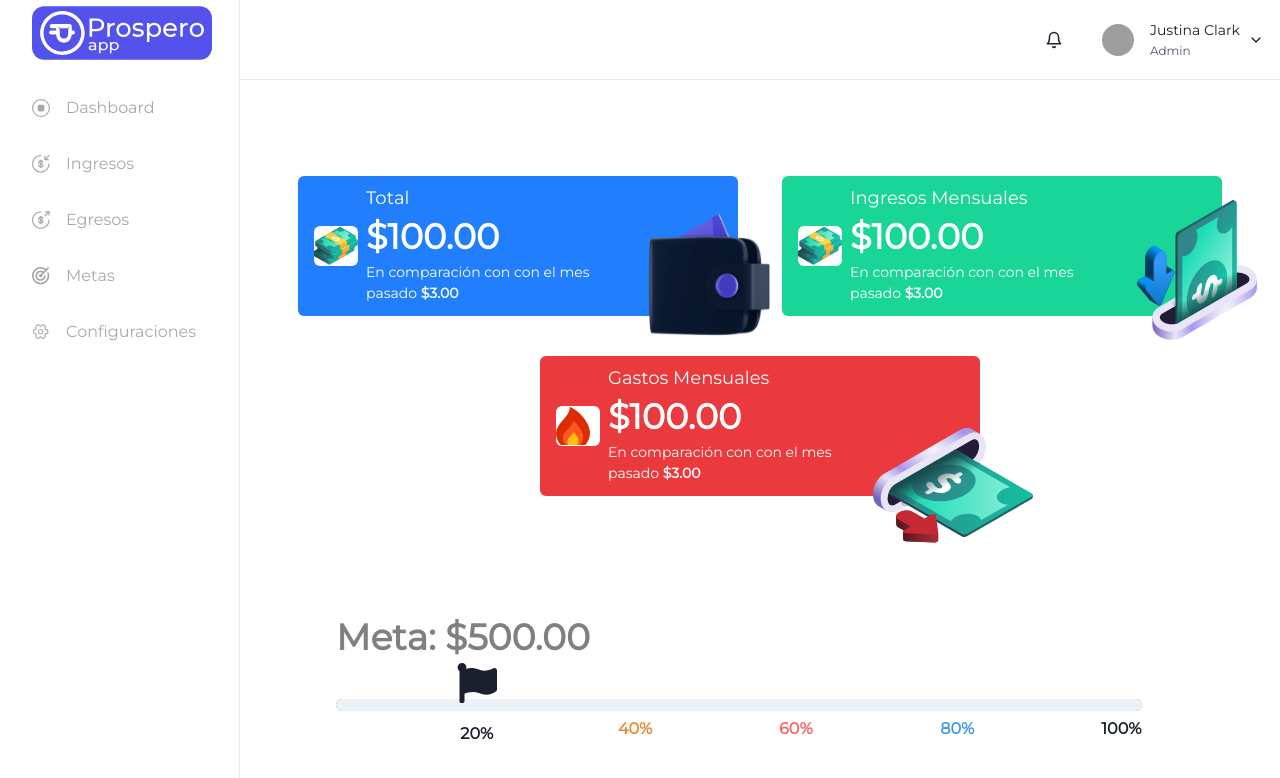
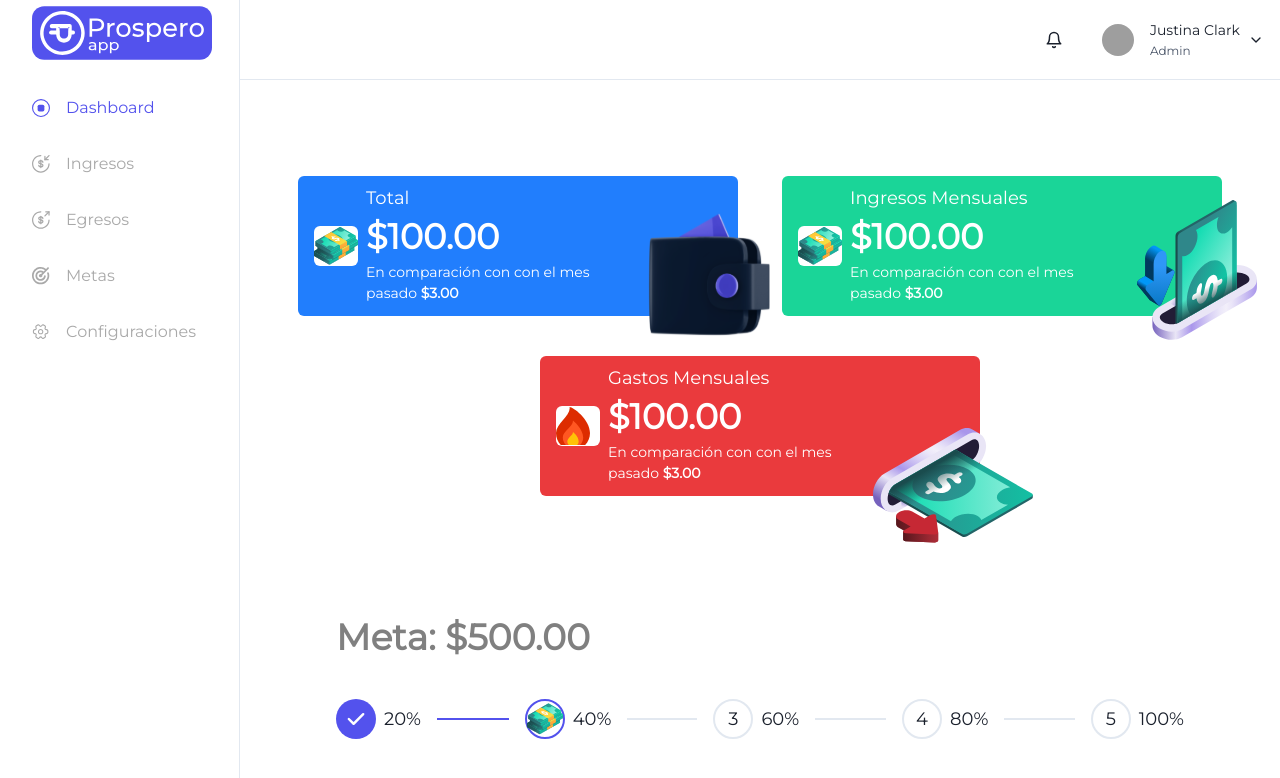
Before and after one commit to Prospero-Inc/prospero-front, a Next.js app: page /dashboard in a window 1280 px wide. Shown: the top 778 px of the page. Built offline with nearby package versions, Linux system fonts and the light colour scheme; grey boxes are pictures that could not be loaded; what @chakra-ui/next-js would draw is missing.

Commit message:
chore: custom hook to validate schemas

```diff
--- a/package.json
+++ b/package.json
@@ -28,8 +28,10 @@
     "next": "13.1.6",
     "react": "18.2.0",
     "react-dom": "18.2.0",
+    "react-hook-form": "^7.52.1",
     "react-icons": "4.10.1",
-    "typescript": "*"
+    "typescript": "*",
+    "yup": "^1.4.0"
   },
   "devDependencies": {
     "@commitlint/cli": "17.4.2",
--- a/src/components/ui/CustomProgressBar.tsx
+++ b/src/components/ui/CustomProgressBar.tsx
@@ -1,72 +1,54 @@
-import { Box, Progress, Text, Icon } from '@chakra-ui/react'
-import React from 'react'
-import { FaFlag } from 'react-icons/fa'
+import {
+  Box,
+  Icon,
+  Step,
+  StepDescription,
+  StepIcon,
+  StepIndicator,
+  StepNumber,
+  StepSeparator,
+  StepStatus,
+  StepTitle,
+  Stepper,
+  useSteps
+} from '@chakra-ui/react'
 
-const CustomProgressBar = () => {
+import { TotalMoneyIcon } from '../icons/TotalMoneyIcon'
+
+const steps = [
+  { title: '20%', description: '' },
+  { title: '40%', description: '' },
+  { title: '60%', description: '' },
+  { title: '80%', description: '' },
+  { title: '100%', description: '' }
+]
+
+export function GoalStepper() {
+  const { activeStep } = useSteps({
+    index: 1,
+    count: steps.length
+  })
+
   return (
-    <Box
-      position="relative"
-      background={'gray'}
-      width="95%"
-      mt={4}
-      borderRadius={'md'}
-    >
-      {/* Primer punto: 20% */}
-      <Box
-        position="absolute"
-        textAlign={'center'}
-        left="15%"
-        zIndex={1}
-        top={-9}
-      >
-        <Icon as={FaFlag} boxSize={10} />
-        <Text mt={3} fontWeight={'bold'}>
-          20%
-        </Text>
-      </Box>
-      {/* Segundo punto: 40% */}
-      <Box position="absolute" left="35%">
-        <Box width="10px" height="10px" borderRadius="full" />
-        <Text color={'orange.400'} fontWeight={'bold'} mt={2}>
-          40%
-        </Text>
-      </Box>
-      {/* Tercer punto: 60% */}
-      <Box position="absolute" left="55%">
-        <Box width="10px" height="10px" borderRadius="full" background="gray" />
-        <Text color={'red.400'} mt={2} fontWeight={'bold'}>
-          60%
-        </Text>
-      </Box>
-      {/* Cuarto punto: 80% */}
-      <Box position="absolute" left="75%">
-        <Box width="10px" height="10px" borderRadius="full" background="gray" />
-        <Text color={'blue.400'} mt={2} fontWeight={'bold'}>
-          80%
-        </Text>
-      </Box>
-      {/* Quinto punto: 100% */}
-      <Box position="absolute" left="95%">
-        <Box
-          width="10px"
-          height="10px"
-          borderRadius="full"
-          background="green.400"
-        />
-        <Text className="green.400" mt={2} fontWeight={'bold'}>
-          100%
-        </Text>
-      </Box>
+    <Stepper colorScheme="primary" index={activeStep} size={['sm', 'lg']}>
+      {steps.map((step, index) => (
+        <Step key={index}>
+          <StepIndicator>
+            <StepStatus
+              complete={<StepIcon />}
+              incomplete={<StepNumber />}
+              active={<Icon as={TotalMoneyIcon} />}
+            />
+          </StepIndicator>
 
-      {/* Barra de progreso */}
-      <Progress
-        value={95}
-        size="md"
-        colorScheme="grey.400"
-        borderRadius={'md'}
-      />
-    </Box>
+          <Box flexShrink="0">
+            <StepTitle>{step.title}</StepTitle>
+            <StepDescription>{step.description}</StepDescription>
+          </Box>
+
+          <StepSeparator />
+        </Step>
+      ))}
+    </Stepper>
   )
 }
-
-export default CustomProgressBar
--- a/src/components/ui/GenericStep.tsx
+++ b/src/components/ui/GenericStep.tsx
@@ -1,6 +1,5 @@
 import {
   Box,
-  Icon,
   Step,
   StepIndicator,
   StepSeparator,
@@ -32,10 +31,7 @@ export const GenericStep = () => {
       {steps.map((step, index) => (
         <Step key={index}>
           <StepIndicator>
-            <StepStatus
-              complete={<Icon as={GoalFlag} bg="red" />}
-              incomplete={null}
-            />
+            <StepStatus complete={<GoalFlag />} incomplete={null} />
           </StepIndicator>
 
           <Box flexShrink="1">
--- a/src/components/ui/GoalsSteps.tsx
+++ b/src/components/ui/GoalsSteps.tsx
@@ -1,7 +1,7 @@
 import { Heading } from '@chakra-ui/react'
 import React from 'react'
 
-import CustomProgressBar from './CustomProgressBar'
+import { GoalStepper } from './CustomProgressBar'
 
 export const GoalsSteps = () => {
   return (
@@ -9,7 +9,7 @@ export const GoalsSteps = () => {
       <Heading fontWeight={800} color={'grey'} my={10}>
         Meta: $500.00
       </Heading>
-      <CustomProgressBar />
+      <GoalStepper />
     </>
   )
 }
--- /dev/null
+++ b/src/components/ui/MotionDiv.tsx
@@ -0,0 +1,18 @@
+import { motion } from 'framer-motion'
+import React, { FC, PropsWithChildren } from 'react'
+export const MotionDiv: FC<PropsWithChildren> = ({ children }) => {
+  return (
+    <motion.div
+      className="box"
+      initial={{ opacity: 0, scale: 0.5 }}
+      animate={{ opacity: 1, scale: 1 }}
+      transition={{
+        duration: 0.8,
+        delay: 0.5,
+        ease: [0, 0.71, 0.2, 1.01]
+      }}
+    >
+      {children}
+    </motion.div>
+  )
+}
--- a/src/components/ui/NavItem.tsx
+++ b/src/components/ui/NavItem.tsx
@@ -10,12 +10,13 @@ interface NavItemProps extends FlexProps {
 }
 export const NavItem = ({ icon, children, path, ...rest }: NavItemProps) => {
   const router = useRouter()
+  const isActive = router.pathname === path
   return (
     <Link
       onClick={() => router.push(path)}
       style={{ textDecoration: 'none' }}
       _focus={{ boxShadow: 'none' }}
-      textColor={'primaryGray'}
+      textColor={isActive ? 'primary.500' : 'primaryGray'}
     >
       <Flex
         align="center"
--- a/src/pages/dashboard.tsx
+++ b/src/pages/dashboard.tsx
@@ -4,6 +4,7 @@ import { ProsperoLayout } from '@/components/layouts'
 import { GenericSection } from '@/components/layouts/GenericSection'
 import { AmountCard } from '@/components/ui/AmountCard'
 import { GoalsSteps } from '@/components/ui/GoalsSteps'
+import { MotionDiv } from '@/components/ui/MotionDiv'
 import { entryAsset, expendituresAsset, walletAsset } from '@/config'
 import { Flex } from '@chakra-ui/react'
 import React from 'react'
@@ -15,6 +16,7 @@ const dashboard = () => {
       pageDescription={'Pagina de inicio de Prospero'}
     >
       <Flex gap={10} flexWrap={'wrap'} justifyContent={'space-around'} mb={3}>
+        <MotionDiv>
           <AmountCard
             bgColor="walletCard"
             title="Total"
@@ -41,6 +43,9 @@ const dashboard = () => {
               xl: '1.5em'
             }}
           />
+        </MotionDiv>
+
+        <MotionDiv>
           <AmountCard
             bgColor="entryCard"
             title="Ingresos Mensuales"
@@ -66,7 +71,9 @@ const dashboard = () => {
               lg: '1.5em',
               xl: '1.5em'
             }}
-        />
+          />{' '}
+        </MotionDiv>
+        <MotionDiv>
           <AmountCard
             bgColor="expenditureCard"
             title="Gastos Mensuales"
@@ -92,10 +99,13 @@ const dashboard = () => {
               lg: '4.5em',
               xl: '4.5em'
             }}
-        />
+          />{' '}
+        </MotionDiv>
       </Flex>
       <GenericSection title="">
+        <MotionDiv>
           <GoalsSteps />
+        </MotionDiv>
       </GenericSection>
     </ProsperoLayout>
   )
```
Also changed, not shown: src/components/icons/GoalFlag.tsx (+13 -43 lines), src/components/views/auth/LoginView.tsx (+26 -2 lines), src/hooks/useYupValidationResolver.tsx (added, +36 -0 lines), src/pages/auth/login.tsx (+3 -12 lines), src/hooks/index.ts (added), 1 other file (tests, documents, lock files or other folders). Lines whose indentation alone changed are shown as unchanged.
